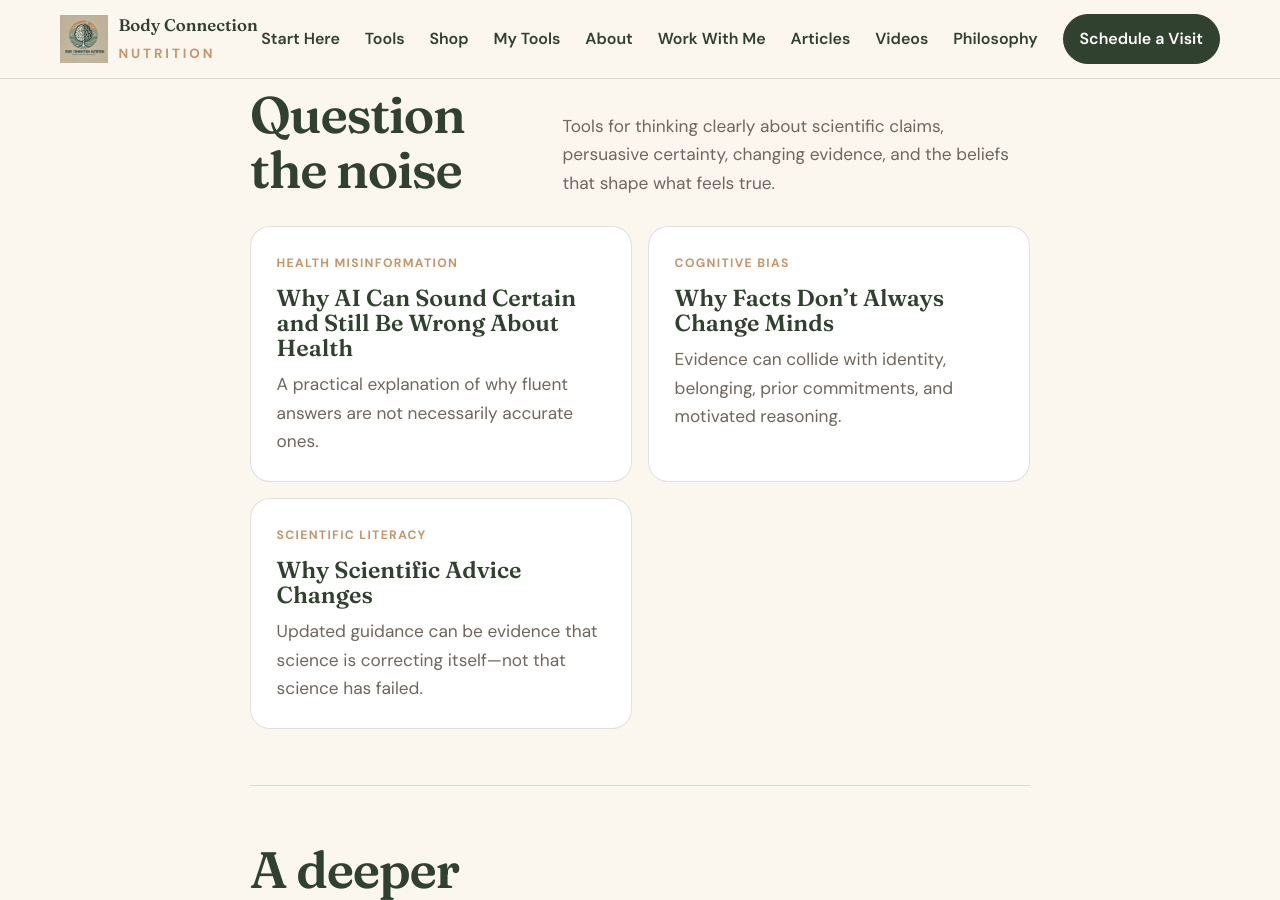
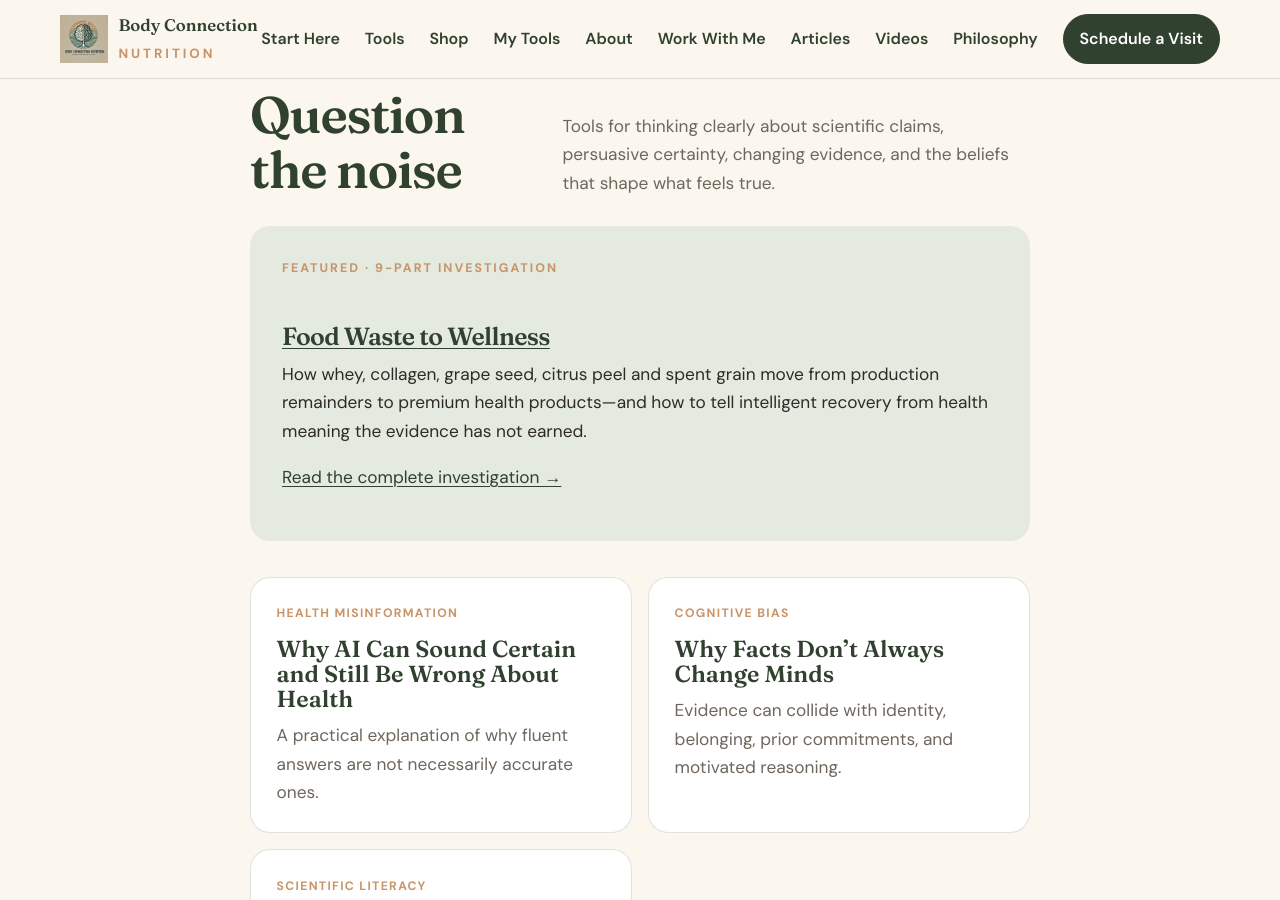
Before and after one commit to BodyConnectionNutrition/Nov-10-build, a Jekyll site: the page built from blog.md, in a window 1280 px wide and 900 px high, scrolled down 3547 px. Built offline with Jekyll 4.4.1, drawn with Linux system fonts in a browser that asks for light colours.

Commit message:
Feature Food Waste to Wellness in article library

```diff
--- a/blog.md
+++ b/blog.md
@@ -83,6 +83,12 @@ intro: Clear science and deeper context for people who want to understand their
     <p>Tools for thinking clearly about scientific claims, persuasive certainty, changing evidence, and the beliefs that shape what feels true.</p>
   </div>
   <div class="library-grid">
+    <div class="library-note" style="grid-column:1 / -1;margin:0 0 1.25rem">
+      <p class="eyebrow">Featured · 9-part investigation</p>
+      <h2><a href="/food-waste-to-wellness/">Food Waste to Wellness</a></h2>
+      <p>How whey, collagen, grape seed, citrus peel and spent grain move from production remainders to premium health products—and how to tell intelligent recovery from health meaning the evidence has not earned.</p>
+      <p><a class="text-link" href="/food-waste-to-wellness/">Read the complete investigation →</a></p>
+    </div>
     <a class="library-card" href="/blog/ai-health-information/"><span class="label">Health misinformation</span><h3>Why AI Can Sound Certain and Still Be Wrong About Health</h3><p>A practical explanation of why fluent answers are not necessarily accurate ones.</p></a>
     <a class="library-card" href="/blog/why-facts-do-not-change-minds/"><span class="label">Cognitive bias</span><h3>Why Facts Don’t Always Change Minds</h3><p>Evidence can collide with identity, belonging, prior commitments, and motivated reasoning.</p></a>
     <a class="library-card" href="/blog/when-science-changes-its-mind/"><span class="label">Scientific literacy</span><h3>Why Scientific Advice Changes</h3><p>Updated guidance can be evidence that science is correcting itself—not that science has failed.</p></a>
```
